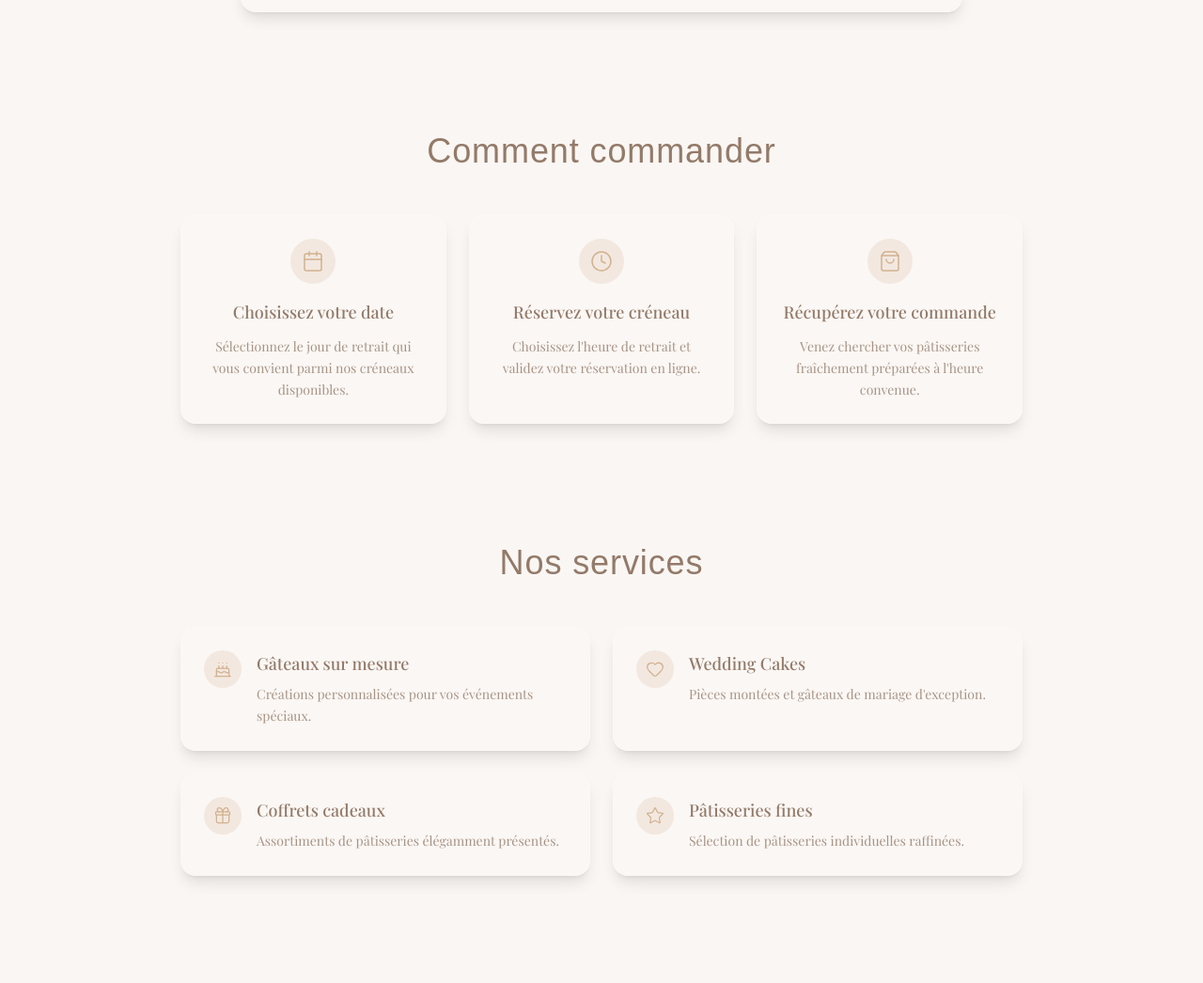
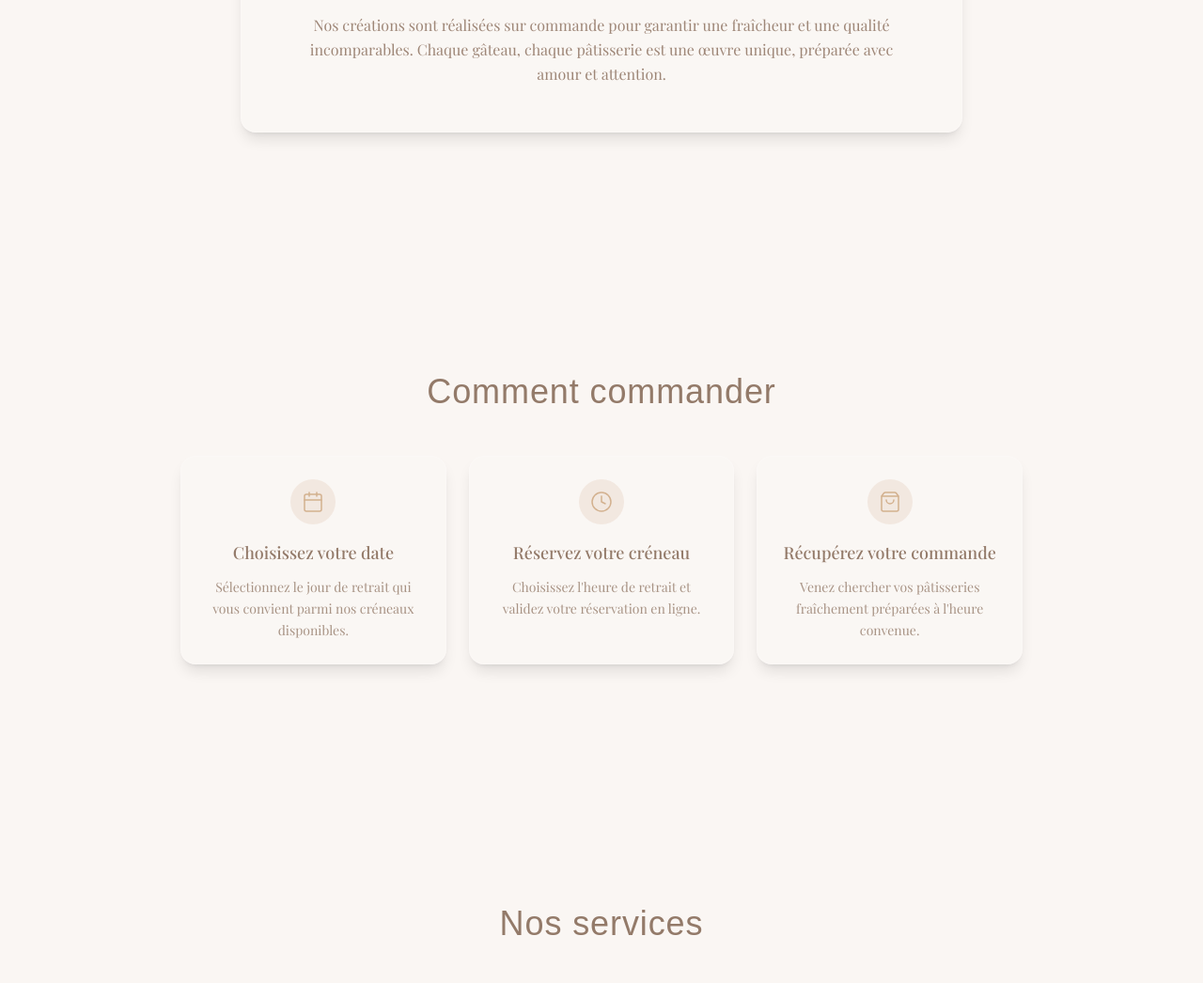
Before and after one commit to AthomsLab/eclosion-patisserie-nm, a Next.js app: page / in a window 1280 px wide. Shown: the part 1413-2459 px from the top of the page at 94% size. Built offline with nearby package versions, Linux system fonts and the light colour scheme; a web font is replaced by a local one.

Commit message:
fix: adjust section spacing and scroll margins for header
Add scroll-margin-top to sections and increase spacing to avoid header overlap.

```diff
--- a/app/globals.css
+++ b/app/globals.css
@@ -149,4 +149,9 @@
   .btn-date {
     @apply cursor-pointer transition-all;
   }
+
+  /* Sections with anchor scroll offset */
+  section {
+    @apply scroll-mt-[120px];
+  }
 }
--- a/components/about-section.tsx
+++ b/components/about-section.tsx
@@ -1,6 +1,6 @@
 export function AboutSection() {
   return (
-    <section id="about" className="px-4 md:px-6 py-16">
+    <section id="about" className="px-4 md:px-6 py-24 md:py-32">
       <div className="max-w-3xl mx-auto">
         <div className="bg-white/10 border border-white/20 rounded-2xl p-8 md:p-12 shadow-lg text-center">
           <h2 className="font-serif text-3xl md:text-4xl text-foreground mb-6 tracking-wide">
--- a/components/contact-section.tsx
+++ b/components/contact-section.tsx
@@ -19,7 +19,7 @@ export function ContactSection() {
   }
 
   return (
-    <section id="contact" className="px-4 md:px-6 py-16">
+    <section id="contact" className="px-4 md:px-6 py-24 md:py-32">
       <div className="max-w-4xl mx-auto">
         <h2 className="font-serif text-3xl md:text-4xl text-foreground text-center mb-12 tracking-wide">
           Contact
--- a/components/how-to-order-section.tsx
+++ b/components/how-to-order-section.tsx
@@ -20,7 +20,7 @@ const steps = [
 
 export function HowToOrderSection() {
   return (
-    <section id="how-to-order" className="px-4 md:px-6 py-16">
+    <section id="how-to-order" className="px-4 md:px-6 py-24 md:py-32">
       <div className="max-w-4xl mx-auto">
         <h2 className="font-serif text-3xl md:text-4xl text-foreground text-center mb-12 tracking-wide">
           Comment commander
--- a/components/order-section.tsx
+++ b/components/order-section.tsx
@@ -31,7 +31,7 @@ export function OrderSection() {
   }
 
   return (
-    <section id="order" className="px-4 md:px-6 py-16">
+    <section id="order" className="px-4 md:px-6 py-24 md:py-32">
       <div className="max-w-3xl mx-auto">
         <h2 className="font-serif text-3xl md:text-4xl text-foreground text-center mb-12 tracking-wide">
           Commander
--- a/components/reservation-box.tsx
+++ b/components/reservation-box.tsx
@@ -28,7 +28,7 @@ export function ReservationBox() {
   }
 
   return (
-    <section className="px-4 md:px-6 py-8">
+    <section className="px-4 md:px-6 py-12 md:py-16">
       <div className="max-w-xl mx-auto">
         <div className="bg-white/10 border border-white/20 rounded-2xl p-6 md:p-8 shadow-lg">
           <h2 className="font-serif text-foreground text-center text-2xl md:text-3xl mb-6 tracking-wide">
--- a/components/services-section.tsx
+++ b/components/services-section.tsx
@@ -25,7 +25,7 @@ const services = [
 
 export function ServicesSection() {
   return (
-    <section className="px-4 md:px-6 py-16">
+    <section className="px-4 md:px-6 py-24 md:py-32">
       <div className="max-w-4xl mx-auto">
         <h2 className="font-serif text-3xl md:text-4xl text-foreground text-center mb-12 tracking-wide">
           Nos services
```
